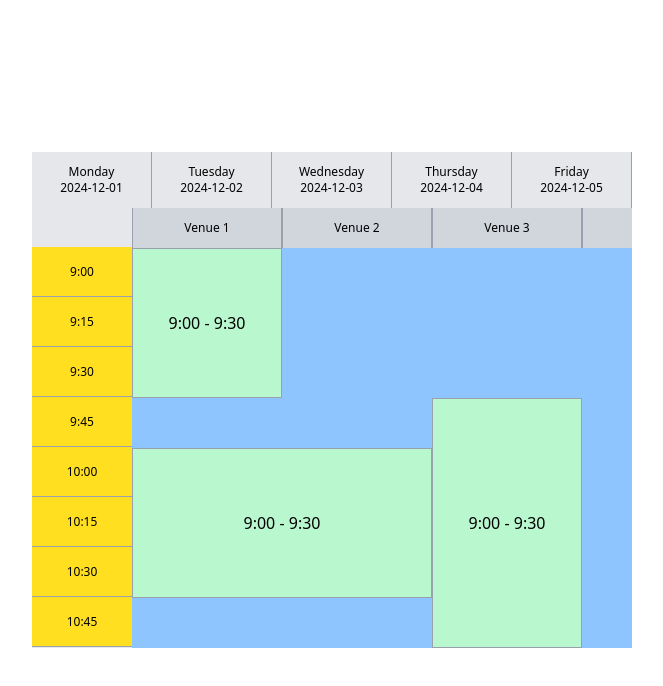
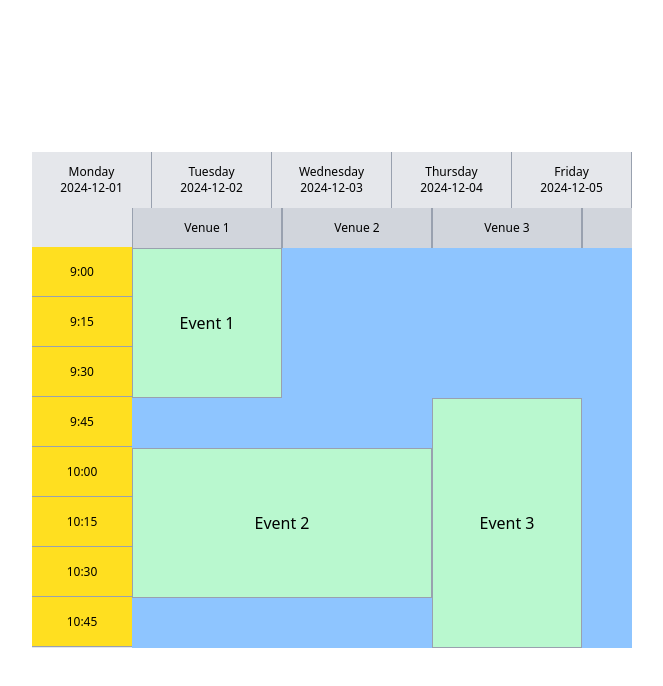
Before and after one commit to shaon07/tabbar-react, a React (Vite) app: page / in a window 1280 px wide. Shown: the top 686 px of the page, without its empty margins (308-971 px from the left). Built offline with nearby package versions, Linux system fonts and the light colour scheme.

Commit message:
feat: initial created event list

```diff
--- a/src/components/core/Table/EventList/index.tsx
+++ b/src/components/core/Table/EventList/index.tsx
@@ -1,48 +1,64 @@
-import { MIN_VENUE_WIDTH, TIME_LIST_HEIGHT } from "../../../../constants";
+import {
+  MIN_VENUE_WIDTH,
+  TIME_LIST_HEIGHT,
+  TIME_OPTIONS,
+  VENUE_OPTIONS,
+} from "../../../../constants";
+
+const eventOptions = [
+  {
+    name: "Event 1",
+    startTime: "9:00",
+    endTime: "9:30",
+    venue: ["venue-1"],
+  },
+  {
+    name: "Event 2",
+    startTime: "10:00",
+    endTime: "10:30",
+    venue: ["venue-1", "venue-2"],
+  },
+  {
+    name: "Event 3",
+    startTime: "9:45",
+    endTime: "10:45",
+    venue: ["venue-3"],
+  },
+];
 
 export default function EventList() {
   return (
     <div
       className="relative inset-0 w-full"
       style={{
-        height: TIME_LIST_HEIGHT * 8,
+        height: TIME_LIST_HEIGHT * TIME_OPTIONS.length,
       }}
     >
-      <div
-        className="bg-green-200 border border-gray-400 flex items-center justify-center cursor-pointer hover:bg-green-300 absolute"
-        style={{
-          width: MIN_VENUE_WIDTH * 1,
-          height: TIME_LIST_HEIGHT * 3,
-          top: TIME_LIST_HEIGHT * 0,
-          left: MIN_VENUE_WIDTH * 0,
-        }}
-      >
-        9:00 - 9:30
-      </div>
+      {eventOptions.map((event, index) => {
+        const startIndex = TIME_OPTIONS.indexOf(event.startTime);
+        const endIndex = TIME_OPTIONS.indexOf(event.endTime) + 1;
+        const topPosition = startIndex * TIME_LIST_HEIGHT;
+        const eventHeight = (endIndex - startIndex) * TIME_LIST_HEIGHT;
+        const leftPosition =
+          VENUE_OPTIONS.findIndex((venue) => venue.value === event.venue[0]) *
+          MIN_VENUE_WIDTH;
+        const eventWidth = event.venue.length * MIN_VENUE_WIDTH;
 
-      <div
-        className="bg-green-200 border border-gray-400 flex items-center justify-center cursor-pointer hover:bg-green-300 absolute"
-        style={{
-          width: MIN_VENUE_WIDTH * 2,
-          height: TIME_LIST_HEIGHT * 3,
-          top: TIME_LIST_HEIGHT * 4,
-          left: MIN_VENUE_WIDTH * 0,
-        }}
-      >
-        9:00 - 9:30
-      </div>
-
-      <div
-        className="bg-green-200 border border-gray-400 flex items-center justify-center cursor-pointer hover:bg-green-300 absolute"
-        style={{
-          width: MIN_VENUE_WIDTH * 1,
-          height: TIME_LIST_HEIGHT * 5,
-          top: TIME_LIST_HEIGHT * 3,
-          left: MIN_VENUE_WIDTH * 2,
-        }}
-      >
-        9:00 - 9:30
-      </div>
+        return (
+          <div
+            key={index}
+            className="bg-green-200 border border-gray-400 flex items-center justify-center cursor-pointer hover:bg-green-300 absolute"
+            style={{
+              width: eventWidth,
+              height: eventHeight,
+              top: topPosition,
+              left: leftPosition,
+            }}
+          >
+            {event.name}
+          </div>
+        );
+      })}
     </div>
   );
 }
--- a/src/components/core/Table/TimeList/index.tsx
+++ b/src/components/core/Table/TimeList/index.tsx
@@ -1,20 +1,9 @@
-import { TIME_LIST_HEIGHT } from "../../../../constants";
-
-const timesOptions = [
-  "9:00",
-  "9:15",
-  "9:30",
-  "9:45",
-  "10:00",
-  "10:15",
-  "10:30",
-  "10:45",
-];
+import { TIME_LIST_HEIGHT, TIME_OPTIONS } from "../../../../constants";
 
 export default function TimeLists() {
   return (
     <div className="bg-yellow-300 max-h-[400px] overflow-y-scroll">
-      {timesOptions.map((time) => (
+      {TIME_OPTIONS.map((time) => (
         <div
           key={time}
           className="border-b border-gray-400 p-2 text-center text-xs cursor-pointer hover:bg-yellow-400 flex items-center justify-center"
--- a/src/components/core/Table/Venues/index.tsx
+++ b/src/components/core/Table/Venues/index.tsx
@@ -1,48 +1,9 @@
-import { MIN_VENUE_WIDTH } from "../../../../constants";
-
-const valueOptions = [
-  {
-    label: "Venue 1",
-    value: "venue-1",
-  },
-  {
-    label: "Venue 2",
-    value: "venue-2",
-  },
-  {
-    label: "Venue 3",
-    value: "venue-3",
-  },
-  {
-    label: "Venue 4",
-    value: "venue-4",
-  },
-  {
-    label: "Venue 5",
-    value: "venue-5",
-  },
-  {
-    label: "Venue 6",
-    value: "venue-6",
-  },
-  {
-    label: "Venue 7",
-    value: "venue-7",
-  },
-  {
-    label: "Venue 8",
-    value: "venue-8",
-  },
-  {
-    label: "Venue 9",
-    value: "venue-9",
-  },
-];
+import { MIN_VENUE_WIDTH, VENUE_OPTIONS } from "../../../../constants";
 
 export default function Vanues() {
   return (
     <div className="w-full flex items-center">
-      {valueOptions.map((option) => (
+      {VENUE_OPTIONS.map((option) => (
         <div
           key={option.value}
           className="bg-gray-300 p-3 text-center text-xs cursor-pointer hover:bg-gray-400 flex-col items-center justify-center border-x border-gray-400 last:border-0"
--- a/src/constants/index.ts
+++ b/src/constants/index.ts
@@ -1,3 +1,53 @@
 export const MIN_VENUE_WIDTH = 150;
 export const HEADER_MAX_WIDTH = 600;
 export const TIME_LIST_HEIGHT = 50;
+
+export const TIME_OPTIONS = [
+  "9:00",
+  "9:15",
+  "9:30",
+  "9:45",
+  "10:00",
+  "10:15",
+  "10:30",
+  "10:45",
+];
+
+export const VENUE_OPTIONS = [
+  {
+    label: "Venue 1",
+    value: "venue-1",
+  },
+  {
+    label: "Venue 2",
+    value: "venue-2",
+  },
+  {
+    label: "Venue 3",
+    value: "venue-3",
+  },
+  {
+    label: "Venue 4",
+    value: "venue-4",
+  },
+  {
+    label: "Venue 5",
+    value: "venue-5",
+  },
+  {
+    label: "Venue 6",
+    value: "venue-6",
+  },
+  {
+    label: "Venue 7",
+    value: "venue-7",
+  },
+  {
+    label: "Venue 8",
+    value: "venue-8",
+  },
+  {
+    label: "Venue 9",
+    value: "venue-9",
+  },
+];
```
